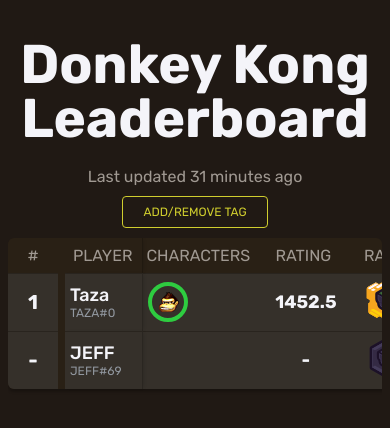
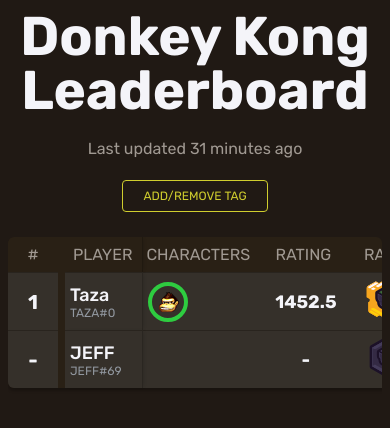
Before and after one commit to slippi-dk/slippi-dk.github.io, a website: page index.html in a window 390 px wide. Shown: the part 144-572 px from the top of the page. Drawn offline with Linux system fonts and the light colour scheme.

Commit message:
mobile styling for add/remove tag

```diff
--- a/index.html
+++ b/index.html
@@ -292,6 +292,11 @@
         .dktitle {
           text-align: center;
           font-size: 14vw;
+          margin-top: -2vw;
+        }
+        #form-button {
+          margin-top: 3vw;
+          margin-bottom: 4vw;
         }
       }
       @media screen and (max-width: 768px) {
```
